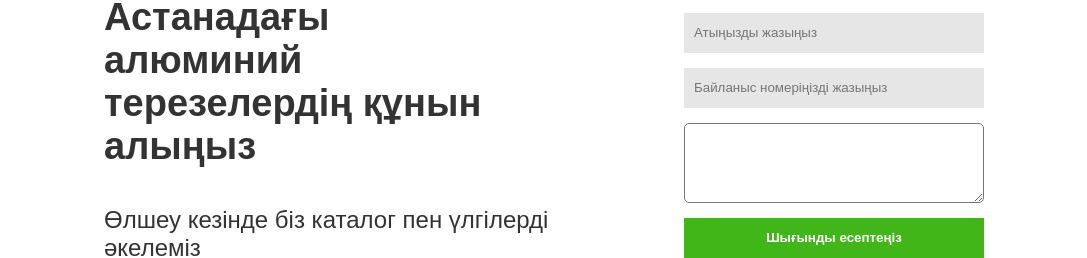
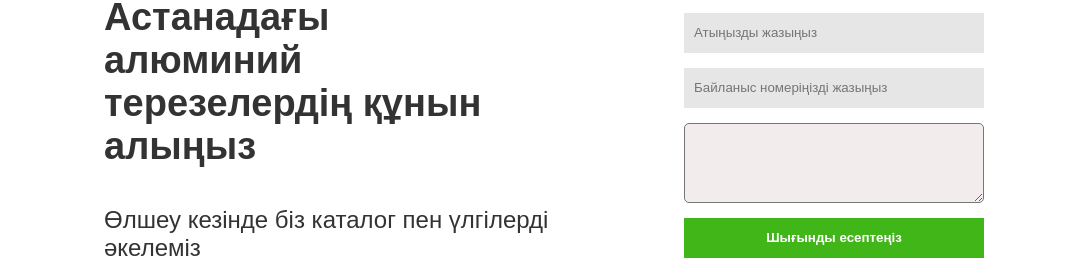
Before and after one commit to xJam-byte/arch, a React (Create React App) app: page / in a window 1280 px wide. Shown: the part 1700-1958 px from the top of the page, without its empty margins (96-1183 px from the left). Built offline with nearby package versions, Linux system fonts and the light colour scheme.

Commit message:
admin panel is done

```diff
--- a/src/App.css
+++ b/src/App.css
@@ -586,4 +586,5 @@ form .text{
 textarea{
   resize: vertical;
   max-height: 80px;
+  background-color: #f3ecec;
 }
--- a/src/App.js
+++ b/src/App.js
@@ -1,4 +1,4 @@
-import { Route, Routes } from "react-router";
+import { Route, Routes, useLocation } from "react-router";
 
 import Header from "./components/Header";
 import Footer from "./components/Footer";
@@ -12,9 +12,10 @@ import "./App.css";
 import AdminPanel from "./pages/AdminPanel";
 
 function App() {
+  const location = useLocation();
   return (
     <div className="App">
-      <Header />
+      {location.pathname === "/AdminPanel" || <Header />}
       <main>
         <Routes>
           <Route path="/" element={<Home />} />
```
